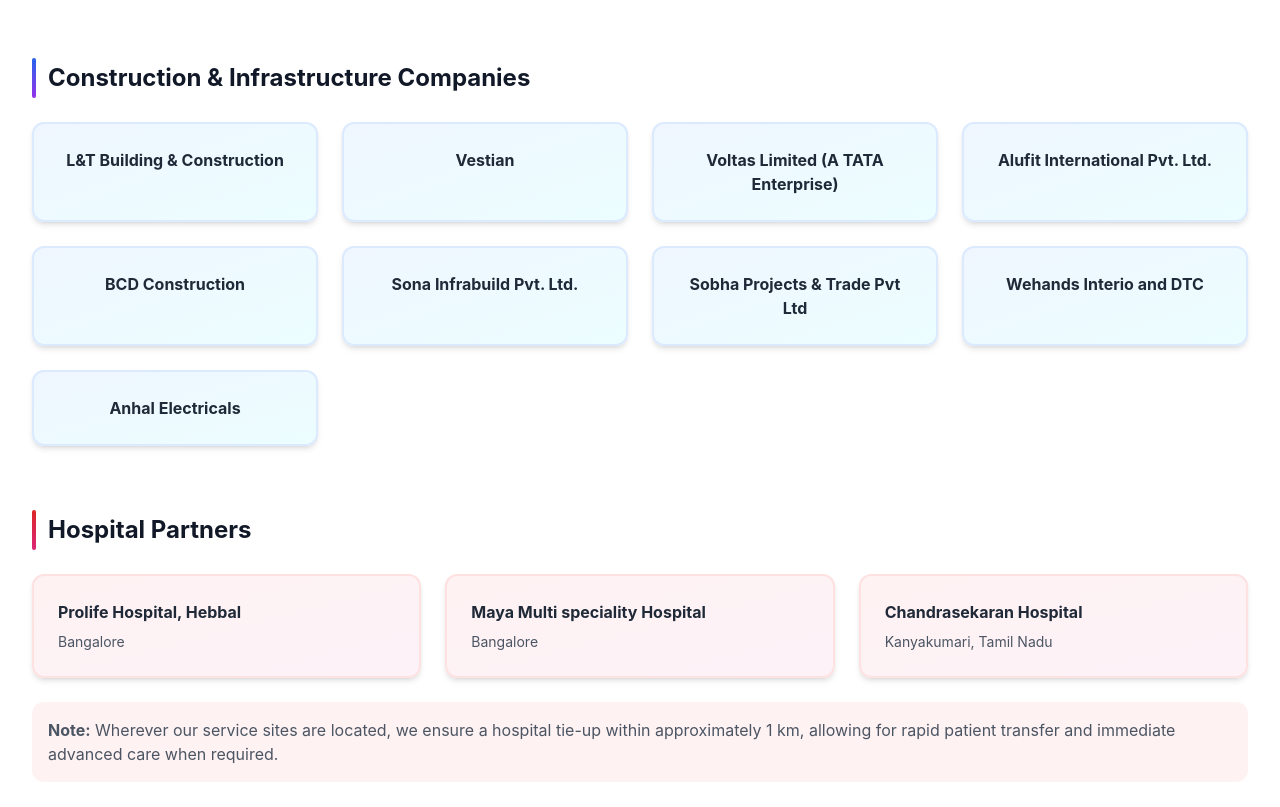
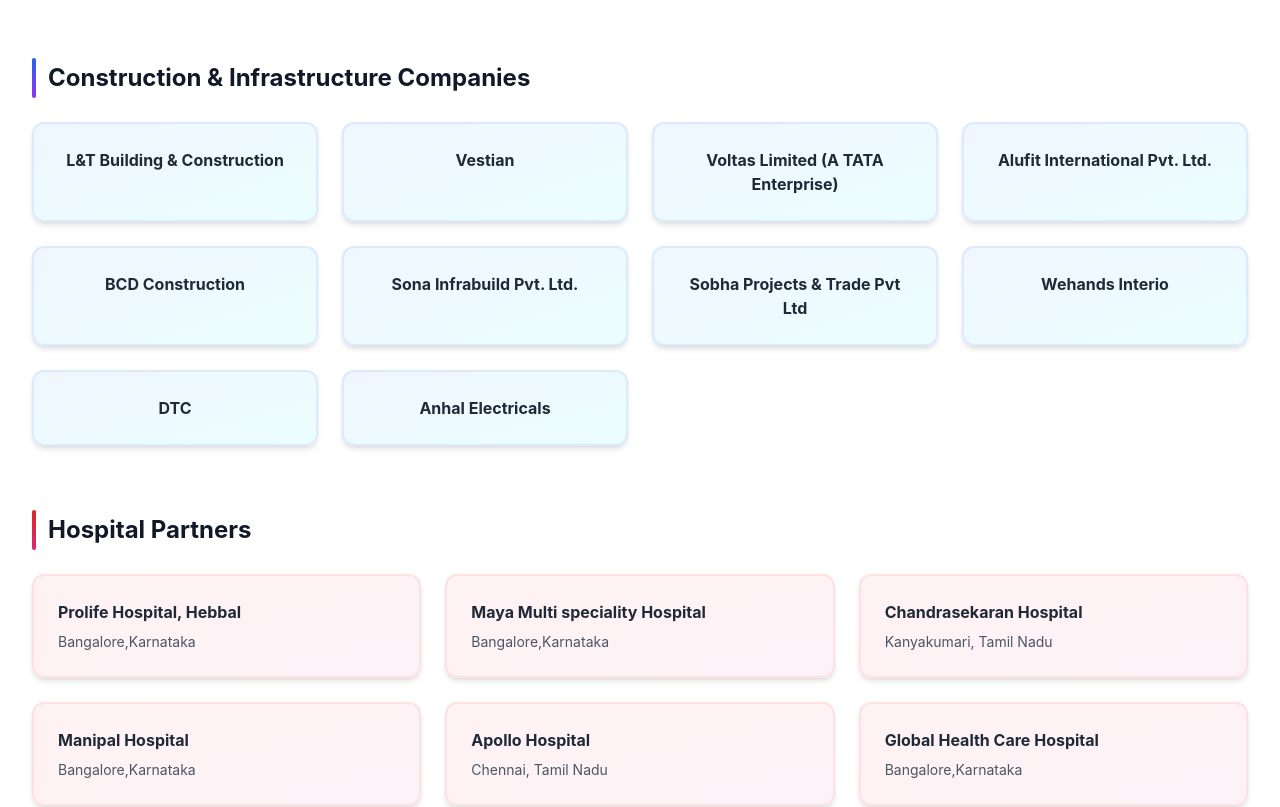
Before and after one commit to Praveennnnn/ambulanceService, a React (Vite) app: page /about in a window 1280 px wide. Shown: the part 4020-4827 px from the top of the page. Built offline with nearby package versions, Linux system fonts and the light colour scheme.

Commit message:
nit updated

```diff
--- a/src/pages/About.jsx
+++ b/src/pages/About.jsx
@@ -426,7 +426,8 @@
                 'BCD Construction',
                 'Sona Infrabuild Pvt. Ltd.',
                 'Sobha Projects & Trade Pvt Ltd',
-                'Wehands Interio and DTC',
+                'Wehands Interio',
+                'DTC',
                 'Anhal Electricals'
               ].map((client, idx) => (
                 <div key={idx} className="bg-gradient-to-br from-blue-50 to-cyan-50 p-6 rounded-xl shadow-md hover:shadow-xl transition-all hover:-translate-y-1 border-2 border-blue-100 hover:border-blue-300 text-center">
@@ -444,9 +445,14 @@
             </h3>
             <div className="grid grid-cols-1 md:grid-cols-3 gap-6">
               {[
-                { name: 'Prolife Hospital, Hebbal', location: 'Bangalore' },
-                { name: 'Maya Multi speciality Hospital', location: 'Bangalore' },
-                { name: 'Chandrasekaran Hospital', location: 'Kanyakumari, Tamil Nadu' }
+                { name: 'Prolife Hospital, Hebbal', location: 'Bangalore,Karnataka' },
+                { name: 'Maya Multi speciality Hospital', location: 'Bangalore,Karnataka' },
+                { name: 'Chandrasekaran Hospital', location: 'Kanyakumari, Tamil Nadu' },
+                { name: 'Manipal Hospital', location: 'Bangalore,Karnataka' },
+                { name: 'Apollo Hospital', location: 'Chennai, Tamil Nadu' },
+                { name: 'Global Health Care Hospital', location: 'Bangalore,Karnataka' }
+
+
               ].map((hospital, idx) => (
                 <div key={idx} className="bg-gradient-to-br from-red-50 to-pink-50 p-6 rounded-xl shadow-md hover:shadow-xl transition-all hover:-translate-y-1 border-2 border-red-100 hover:border-red-300">
                   <p className="font-bold text-gray-800 mb-2">{hospital.name}</p>
```
Also changed, not shown: 1 other file (tests, documents, lock files or other folders).
